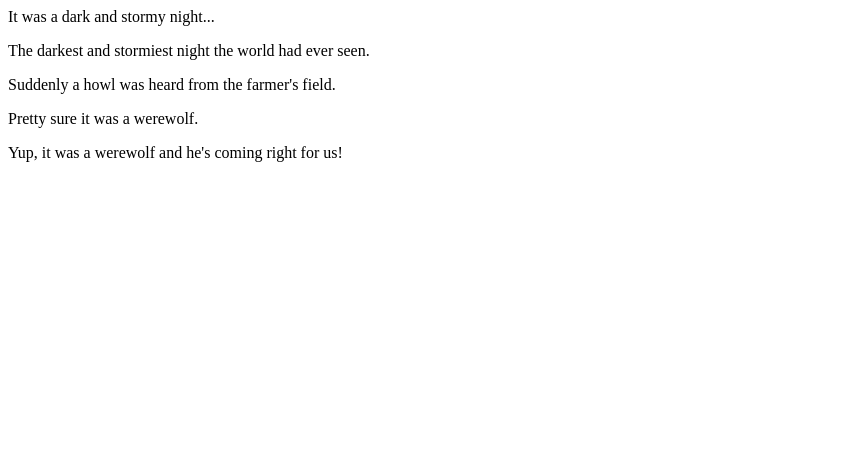
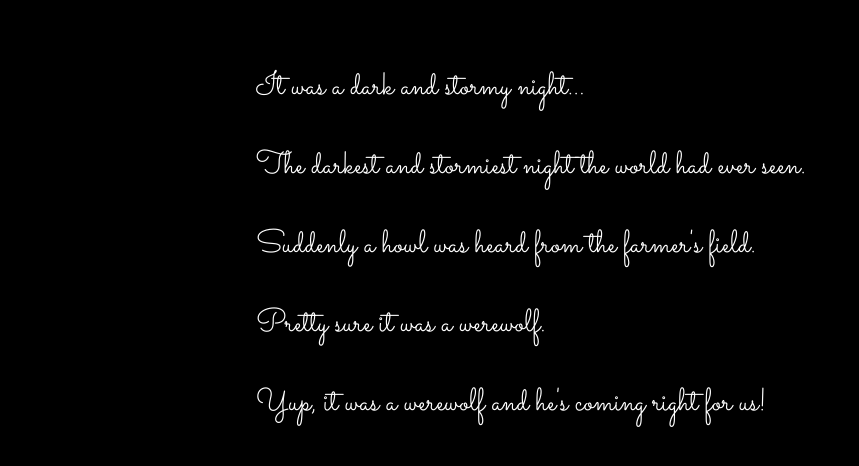
Before and after one commit to dako314/fireside-story, a plain HTML site: page index.html in a window 1280 px wide. Shown: the whole page, without its empty margins (0-859 px from the left). Drawn offline with Linux system fonts and the light colour scheme.

Commit message:
conflict!

```diff
--- a/index.html
+++ b/index.html
@@ -1,5 +1,6 @@
 <html>
   <head>
+    <link href="https://fonts.googleapis.com/css?family=Sacramento" rel="stylesheet">
     <link rel="stylesheet" type:"text/css" href="style.css">
   </head>
   <body>
--- a/style.css
+++ b/style.css
@@ -0,0 +1,9 @@
+body {
+    color: white;
+    background-color: black;
+    font-family: 'Sacramento', cursive;
+    font-size: 32px;
+    margin-top: 5%;
+    margin-left: 20%;
+    margin-right: 20%;
+  }
```
